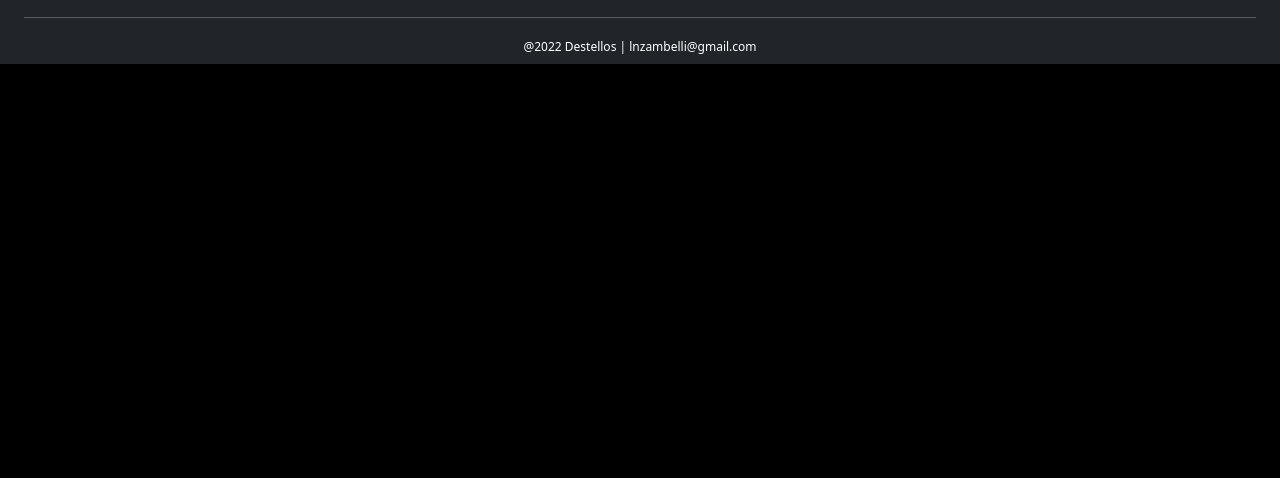
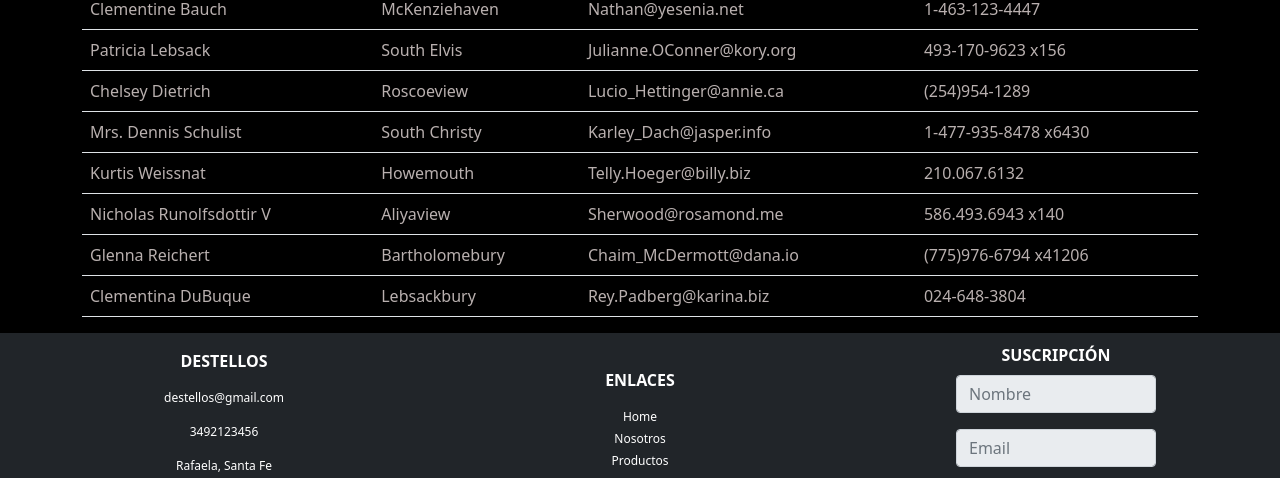
Before and after one commit to lnzambelli/destellos-perfumes, a website: page pages/nosotros.html in a window 1280 px wide. Shown: the part 717-1195 px from the top of the page. Before the commit the page ends 800 px from the top, so only its background shows below. Drawn offline with nearby package versions, Linux system fonts and the light colour scheme.

Commit message:
se agrego listado vendedores en page nosotros, border radius a img y bloqueamos en footer el suscribe

```diff
--- a/assets/perfumes.json
+++ b/assets/perfumes.js
@@ -1,4 +1,4 @@
-[
+const dataPerfumes = [
         {
             "nombre": "Carolina Herrera",
             "fragancia": "212 men",
--- /dev/null
+++ b/assets/vendedores.js
@@ -0,0 +1,232 @@
+const dataVendedores = [
+    {
+      "id": 1,
+      "name": "Leanne Graham",
+      "username": "Bret",
+      "email": "Sincere@april.biz",
+      "address": {
+        "street": "Kulas Light",
+        "suite": "Apt. 556",
+        "city": "Gwenborough",
+        "zipcode": "92998-3874",
+        "geo": {
+          "lat": "-37.3159",
+          "lng": "81.1496"
+        }
+      },
+      "phone": "1-770-736-8031 x56442",
+      "website": "hildegard.org",
+      "company": {
+        "name": "Romaguera-Crona",
+        "catchPhrase": "Multi-layered client-server neural-net",
+        "bs": "harness real-time e-markets"
+      }
+    },
+    {
+      "id": 2,
+      "name": "Ervin Howell",
+      "username": "Antonette",
+      "email": "Shanna@melissa.tv",
+      "address": {
+        "street": "Victor Plains",
+        "suite": "Suite 879",
+        "city": "Wisokyburgh",
+        "zipcode": "90566-7771",
+        "geo": {
+          "lat": "-43.9509",
+          "lng": "-34.4618"
+        }
+      },
+      "phone": "010-692-6593 x09125",
+      "website": "anastasia.net",
+      "company": {
+        "name": "Deckow-Crist",
+        "catchPhrase": "Proactive didactic contingency",
+        "bs": "synergize scalable supply-chains"
+      }
+    },
+    {
+      "id": 3,
+      "name": "Clementine Bauch",
+      "username": "Samantha",
+      "email": "Nathan@yesenia.net",
+      "address": {
+        "street": "Douglas Extension",
+        "suite": "Suite 847",
+        "city": "McKenziehaven",
+        "zipcode": "59590-4157",
+        "geo": {
+          "lat": "-68.6102",
+          "lng": "-47.0653"
+        }
+      },
+      "phone": "1-463-123-4447",
+      "website": "ramiro.info",
+      "company": {
+        "name": "Romaguera-Jacobson",
+        "catchPhrase": "Face to face bifurcated interface",
+        "bs": "e-enable strategic applications"
+      }
+    },
+    {
+      "id": 4,
+      "name": "Patricia Lebsack",
+      "username": "Karianne",
+      "email": "Julianne.OConner@kory.org",
+      "address": {
+        "street": "Hoeger Mall",
+        "suite": "Apt. 692",
+        "city": "South Elvis",
+        "zipcode": "53919-4257",
+        "geo": {
+          "lat": "29.4572",
+          "lng": "-164.2990"
+        }
+      },
+      "phone": "493-170-9623 x156",
+      "website": "kale.biz",
+      "company": {
+        "name": "Robel-Corkery",
+        "catchPhrase": "Multi-tiered zero tolerance productivity",
+        "bs": "transition cutting-edge web services"
+      }
+    },
+    {
+      "id": 5,
+      "name": "Chelsey Dietrich",
+      "username": "Kamren",
+      "email": "Lucio_Hettinger@annie.ca",
+      "address": {
+        "street": "Skiles Walks",
+        "suite": "Suite 351",
+        "city": "Roscoeview",
+        "zipcode": "33263",
+        "geo": {
+          "lat": "-31.8129",
+          "lng": "62.5342"
+        }
+      },
+      "phone": "(254)954-1289",
+      "website": "demarco.info",
+      "company": {
+        "name": "Keebler LLC",
+        "catchPhrase": "User-centric fault-tolerant solution",
+        "bs": "revolutionize end-to-end systems"
+      }
+    },
+    {
+      "id": 6,
+      "name": "Mrs. Dennis Schulist",
+      "username": "Leopoldo_Corkery",
+      "email": "Karley_Dach@jasper.info",
+      "address": {
+        "street": "Norberto Crossing",
+        "suite": "Apt. 950",
+        "city": "South Christy",
+        "zipcode": "23505-1337",
+        "geo": {
+          "lat": "-71.4197",
+          "lng": "71.7478"
+        }
+      },
+      "phone": "1-477-935-8478 x6430",
+      "website": "ola.org",
+      "company": {
+        "name": "Considine-Lockman",
+        "catchPhrase": "Synchronised bottom-line interface",
+        "bs": "e-enable innovative applications"
+      }
+    },
+    {
+      "id": 7,
+      "name": "Kurtis Weissnat",
+      "username": "Elwyn.Skiles",
+      "email": "Telly.Hoeger@billy.biz",
+      "address": {
+        "street": "Rex Trail",
+        "suite": "Suite 280",
+        "city": "Howemouth",
+        "zipcode": "58804-1099",
+        "geo": {
+          "lat": "24.8918",
+          "lng": "21.8984"
+        }
+      },
+      "phone": "210.067.6132",
+      "website": "elvis.io",
+      "company": {
+        "name": "Johns Group",
+        "catchPhrase": "Configurable multimedia task-force",
+        "bs": "generate enterprise e-tailers"
+      }
+    },
+    {
+      "id": 8,
+      "name": "Nicholas Runolfsdottir V",
+      "username": "Maxime_Nienow",
+      "email": "Sherwood@rosamond.me",
+      "address": {
+        "street": "Ellsworth Summit",
+        "suite": "Suite 729",
+        "city": "Aliyaview",
+        "zipcode": "45169",
+        "geo": {
+          "lat": "-14.3990",
+          "lng": "-120.7677"
+        }
+      },
+      "phone": "586.493.6943 x140",
+      "website": "jacynthe.com",
+      "company": {
+        "name": "Abernathy Group",
+        "catchPhrase": "Implemented secondary concept",
+        "bs": "e-enable extensible e-tailers"
+      }
+    },
+    {
+      "id": 9,
+      "name": "Glenna Reichert",
+      "username": "Delphine",
+      "email": "Chaim_McDermott@dana.io",
+      "address": {
+        "street": "Dayna Park",
+        "suite": "Suite 449",
+        "city": "Bartholomebury",
+        "zipcode": "76495-3109",
+        "geo": {
+          "lat": "24.6463",
+          "lng": "-168.8889"
+        }
+      },
+      "phone": "(775)976-6794 x41206",
+      "website": "conrad.com",
+      "company": {
+        "name": "Yost and Sons",
+        "catchPhrase": "Switchable contextually-based project",
+        "bs": "aggregate real-time technologies"
+      }
+    },
+    {
+      "id": 10,
+      "name": "Clementina DuBuque",
+      "username": "Moriah.Stanton",
+      "email": "Rey.Padberg@karina.biz",
+      "address": {
+        "street": "Kattie Turnpike",
+        "suite": "Suite 198",
+        "city": "Lebsackbury",
+        "zipcode": "31428-2261",
+        "geo": {
+          "lat": "-38.2386",
+          "lng": "57.2232"
+        }
+      },
+      "phone": "024-648-3804",
+      "website": "ambrose.net",
+      "company": {
+        "name": "Hoeger LLC",
+        "catchPhrase": "Centralized empowering task-force",
+        "bs": "target end-to-end models"
+      }
+    }
+  ]
--- /dev/null
+++ b/js/nosotros.js
@@ -0,0 +1,20 @@
+//obtengo vendedores de assets
+const misVendedores = dataVendedores;
+
+//funcion para mostrar en dom
+const mostrarVendedores = (listadoVendedores) =>{
+    //obtengo el body para agregar filas a la tabla
+
+    let itemsTablaVendedores = document.getElementById('listadoVendedores');
+    itemsTablaVendedores.innerHTML='';
+    for(let vendedor of listadoVendedores){
+        let nuevaFila = document.createElement('tr');
+        nuevaFila.innerHTML= `  <td>${vendedor.name}</td>
+                                <td>${vendedor.address.city}</td>
+                                <td>${vendedor.email}</td>
+                                <td>${vendedor.phone}</td> `
+        itemsTablaVendedores.append(nuevaFila)
+    }
+}
+
+mostrarVendedores(misVendedores)
--- a/pages/nosotros.html
+++ b/pages/nosotros.html
@@ -65,12 +65,16 @@
               </ul>
             </div>
           </div>
-          <!-- contenido nosotros -->
+
+          <!-- contenido img principal -->
           <section class="">
               <img src="./../img/banner-nosotros.jpg" alt="" class="img-fluid">
           </section>
+
+          <!-- informacion de quienes somos -->
+          <section>
             <h1 class="text-center my-2">Nosotros</h1>
-          <section class="container">
+            <div class="container">
                 <p>Lorem ipsum dolor sit amet consectetur adipisicing elit.
                    Quod provident architecto eligendi? Sequi accusamus
                    dolores, possimus, voluptates mollitia quisquam quidem
@@ -89,7 +93,28 @@
                 aut eius ipsam facere aliquam, inventore consectetur
                 sunt illum deserunt!
              </p>
+            </div>
           </section>
+
+          <!-- Nuestros revendedores -->
+
+          <h2 class="text-center my-4">Vendedores Oficiales</h2>
+          <div class="container">
+            <table class="table">
+              <thead>
+                <tr>
+                  <th scope="col">Nombre</th>
+                  <th scope="col">Ciudad</th>
+                  <th scope="col">Email</th>
+                  <th scope="col">Telefono</th>
+                </tr>
+              </thead>
+              <tbody id="listadoVendedores">
+
+              </tbody>
+            </table>
+              <!-- LISTADO DE NUESTROS REVENDEDORES -->
+          </div>
     </main>
 
    <!-- pie de pagina: footer -->
@@ -122,12 +147,12 @@
                 <p class="titulo">SUSCRIPCIÓN</p>
                 <form action="" class="formularioSuscripcion">
                     <div class="mb-3">
-                      <input type="text" class="form-control" placeholder="Nombre">
+                      <input type="text" class="form-control" placeholder="Nombre" disabled>
                     </div>
                     <div class="mb-3">
-                      <input type="email" class="form-control" placeholder="Email">
+                      <input type="email" class="form-control" placeholder="Email" disabled>
                     </div>
-                    <button type="button" class="btn btn-secondary w-100">Suscribirse</button>
+                    <button type="button" class="btn btn-secondary w-100" disabled >Suscribirse</button>
                 </form>
               </div>
 
@@ -144,5 +169,7 @@
     <!-- link de css bootstrap-->
     <script src="https://cdn.jsdelivr.net/npm/bootstrap@5.1.3/dist/js/bootstrap.bundle.min.js" integrity="sha384-ka7Sk0Gln4gmtz2MlQnikT1wXgYsOg+OMhuP+IlRH9sENBO0LRn5q+8nbTov4+1p" crossorigin="anonymous"></script>
     <script src="./../js/listadoCarrito.js"></script>
+    <script src="./../assets/vendedores.js"></script>
+    <script src="./../js/nosotros.js"></script>
 </body>
 </html>
--- a/sass/utilities/_mixins.scss
+++ b/sass/utilities/_mixins.scss
@@ -23,6 +23,10 @@
     box-shadow: #ff968a 0px 30px 60px -12px inset, #ff968a 0px 18px 36px -18px inset;
 }
 
+@mixin estiloBordeImagenes{
+    box-shadow: #ff968a 0px 5px 15px;
+}
+
 @mixin estilosCard{
     background: #000000; /* fallback for old browsers */
     background: -webkit-linear-gradient(to bottom, #000000, #212121); /* Chrome 10-25, Safari 5.1-6 */
--- a/sass/views/_nosotros.scss
+++ b/sass/views/_nosotros.scss
@@ -0,0 +1,3 @@
+.table{
+    color: #b9b0af;
+}
--- a/sass/views/_productos.scss
+++ b/sass/views/_productos.scss
@@ -7,7 +7,6 @@
         margin-left: 0px;
         div{
             .card{
-
                 @include estiloBordesComun;
                 &:hover{
                     @include estiloBordesHover;
@@ -18,6 +17,11 @@
                     &:hover{
                         @include botonHover;
                     }
+                }
+                .card-img-top{
+
+                    border-radius: 50px;
+                    @include estiloBordeImagenes
                 }
             }
         }
```
Also changed, not shown: index.html (+3 -3 lines), js/productos.js (+3 -28 lines), pages/contactanos.html (+3 -3 lines), pages/productos.html (+4 -4 lines), css/estilos.css, js/contactanos.js (line endings or trailing spaces). Lines whose indentation alone changed are shown as unchanged.
